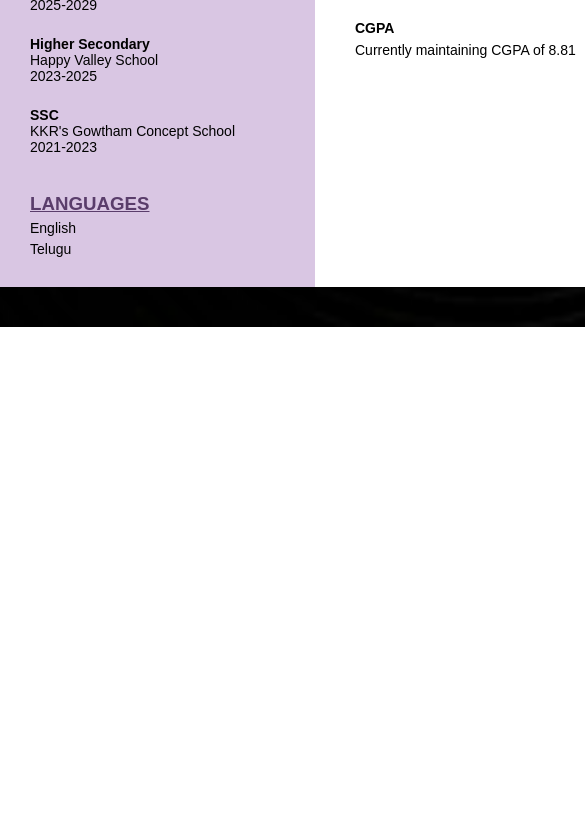
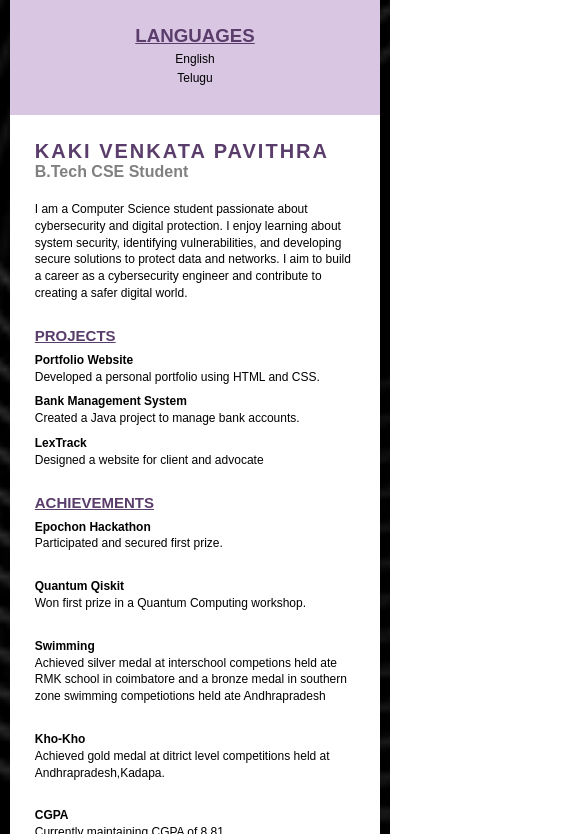
Before and after one commit to pavithra061108/MyPortfolio, a plain HTML site: page resume.html in a window 390 px wide. Shown: the part 1166-2000 px from the top of the page, 585 px wide, since content can reach past the window. Before the commit the page ends 1493 px from the top, so only its background shows below. Drawn offline with Linux system fonts and the light colour scheme.

Commit message:
Add files via upload

```diff
--- a/style.css
+++ b/style.css
@@ -690,3 +690,90 @@ margin-top:8px;
 line-height:1.6;
 font-size:14px;
 }
+/* RESPONSIVE DESIGN */
+
+@media (max-width:900px){
+
+.resume{
+    width:90%;
+    flex-direction:column;
+}
+
+/* LEFT SIDE */
+
+.left{
+    width:100%;
+    text-align:center;
+}
+
+.profile{
+    width:150px;
+    height:200px;
+    margin:auto;
+}
+
+/* RIGHT SIDE */
+
+.right{
+    width:100%;
+    padding:25px;
+}
+
+.right h1{
+    font-size:24px;
+}
+
+.right h2{
+    font-size:18px;
+}
+
+.right h3{
+    font-size:16px;
+}
+
+.right p{
+    font-size:13px;
+    line-height:1.4;
+}
+
+.left p, .left li{
+    font-size:13px;
+}
+
+}
+
+/* MOBILE DEVICES */
+
+@media (max-width:600px){
+
+.resume{
+    width:95%;
+    margin:20px auto;
+}
+
+.profile{
+    width:120px;
+    height:160px;
+}
+
+.right h1{
+    font-size:20px;
+}
+
+.right h2{
+    font-size:16px;
+}
+
+.right h3{
+    font-size:15px;
+}
+
+.right p{
+    font-size:12px;
+}
+
+.left p, .left li{
+    font-size:12px;
+}
+
+}
```
